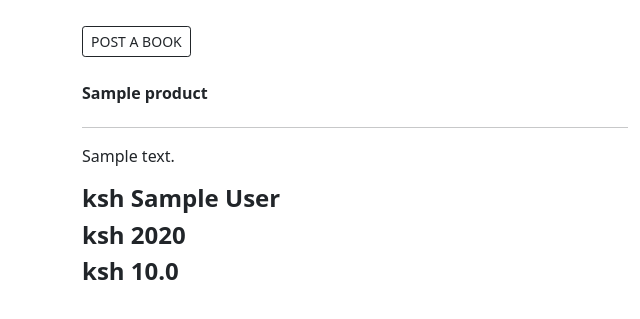
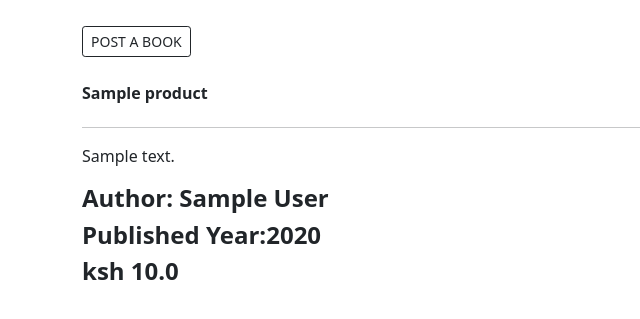
Before and after one commit to xamaan585/Book-App, a Django app: page / in a window 1280 px wide. Shown: the part 56-375 px from the top of the page, without its empty margins (0-640 px from the left). Run offline with Django 4.2, Linux system fonts and the light colour scheme; tables that the repository leaves empty hold one stand-in row (values such as "Sample post"); some libraries are stand-ins or nearby versions.

Commit message:
adding index.html

```diff
--- a/app/templates/index.html
+++ b/app/templates/index.html
@@ -10,16 +10,16 @@
     <br>
 		<div class="row">
 			{% for product in products %}
-			<div class="col-md-6">
+			<div class="col-md-8">
 				<img class="thumbnail" src="{{product.image.url}}">
 				<div class="box-element product">
 					<h6 style="display: inline-block;"><strong>{{product.name}}</strong></h6>
 					<hr>
                     <p style="display: inline-block;">{{product.description}}</p>
                     <br>
-                    <h4 style="display: inline-block;"><strong>ksh {{product.author}}</strong></h4>
+                    <h4 style="display: inline-block;"><strong>Author: {{product.author}}</strong></h4>
                     <br>
-                    <h4 style="display: inline-block;"><strong>ksh {{product.year_published}}</strong></h4>
+                    <h4 style="display: inline-block;"><strong>Published Year:{{product.year_published}}</strong></h4>
                     <br>
 					<h4 style="display: inline-block;"><strong>ksh {{product.price}}</strong></h4>
 
```
